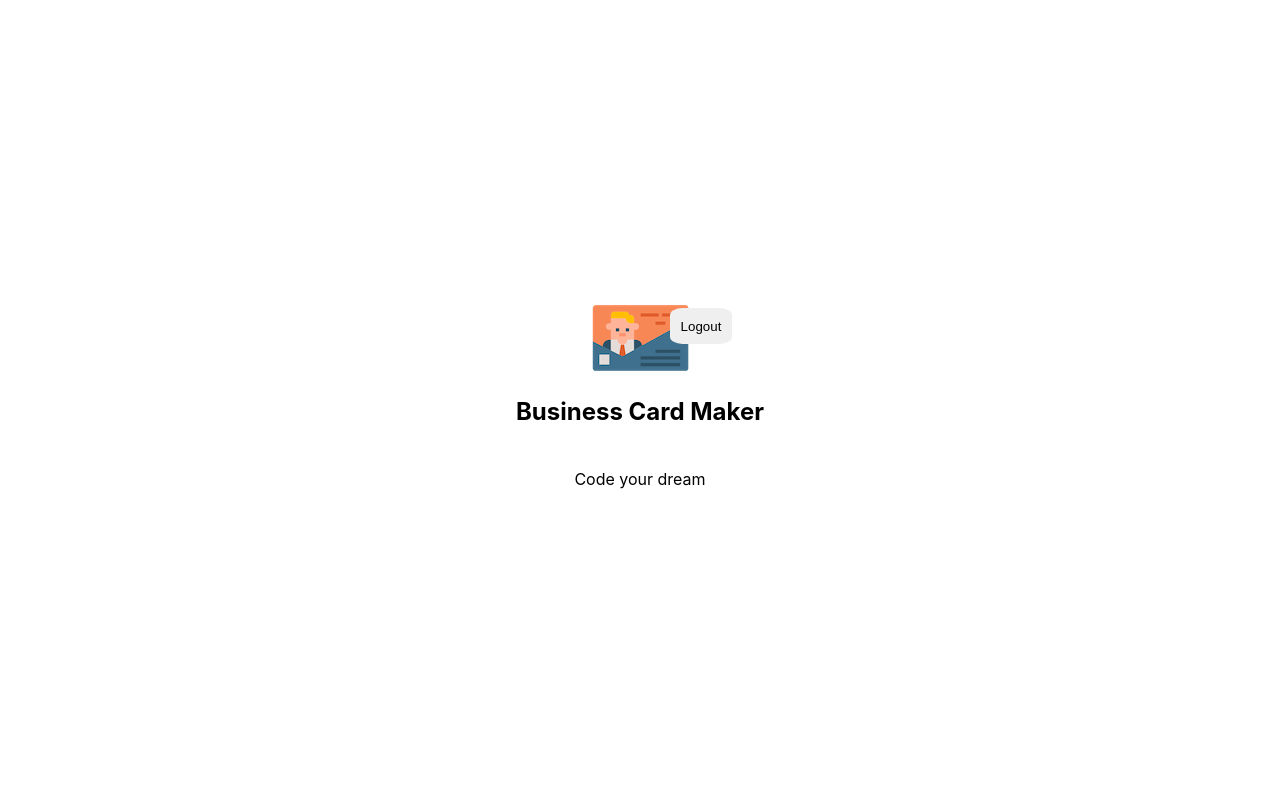
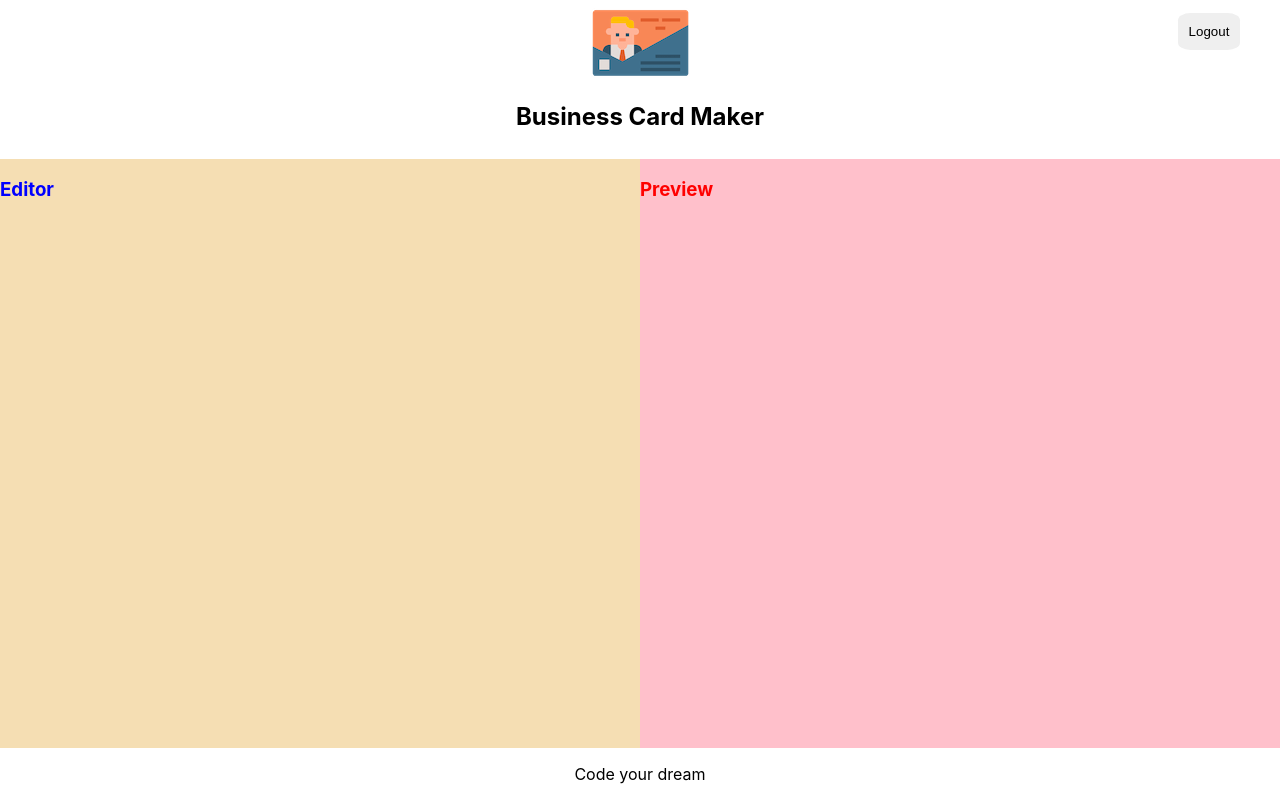
Before and after one commit to elinapark0818/Card-maker, a React (Create React App) app: page /maker in a window 1280 px wide. Built offline with nearby package versions, Linux system fonts and the light colour scheme; no server answers; sample sign-in values are in the browser's storage.

Commit message:
add editor, preview

```diff
--- /dev/null
+++ b/src/components/editor/editor.jsx
@@ -0,0 +1,9 @@
+import React from 'react';
+import styles from './editor.module.css';
+
+const Editor = props =>
+<section className={styles.editor}>
+  <h1>Editor</h1>
+</section>
+
+export default Editor;
--- /dev/null
+++ b/src/components/editor/editor.module.css
@@ -0,0 +1,5 @@
+.editor {
+  flex-basis: 50%;
+  color: blue;
+  background-color: wheat;
+}
--- a/src/components/maker/maker.jsx
+++ b/src/components/maker/maker.jsx
@@ -1,7 +1,9 @@
 import React, { useEffect } from 'react';
 import { useHistory } from 'react-router-dom';
+import Editor from '../editor/editor';
 import Footer from '../footer/footer';
 import Header from '../header/header';
+import Preview from '../preview/preview';
 import styles from './maker.module.css';
 
 const Maker = ({authService}) => {
@@ -21,6 +23,11 @@ const Maker = ({authService}) => {
   return (
     <section className={styles.maker}>
       <Header onLogout={onLogout}/>
+      <div className={styles.container}>
+        <Editor />
+        <Preview />
+
+      </div>
       <Footer />
     </section>
   )
--- a/src/components/maker/maker.module.css
+++ b/src/components/maker/maker.module.css
@@ -0,0 +1,19 @@
+@value mediaQuery from '../../common/size.css';
+
+.maker {
+  width: 100%;
+  height: 100%;
+  display: flex;
+  flex-direction: column;
+}
+
+.container {
+  display: flex;
+  flex: 1;
+}
+
+@media screen and (max-width: mediaQuery) {
+  .container {
+    flex-direction: column;
+  }
+}
--- /dev/null
+++ b/src/components/preview/preview.jsx
@@ -0,0 +1,9 @@
+import React from 'react';
+import styles from './preview.module.css';
+
+const Preview = props =>
+<section className={styles.preview}>
+  <h1>Preview</h1>
+</section>
+
+export default Preview;
--- /dev/null
+++ b/src/components/preview/preview.module.css
@@ -0,0 +1,5 @@
+.preview {
+  flex-basis: 50%;
+  color: red;
+  background-color: pink;
+}
```
